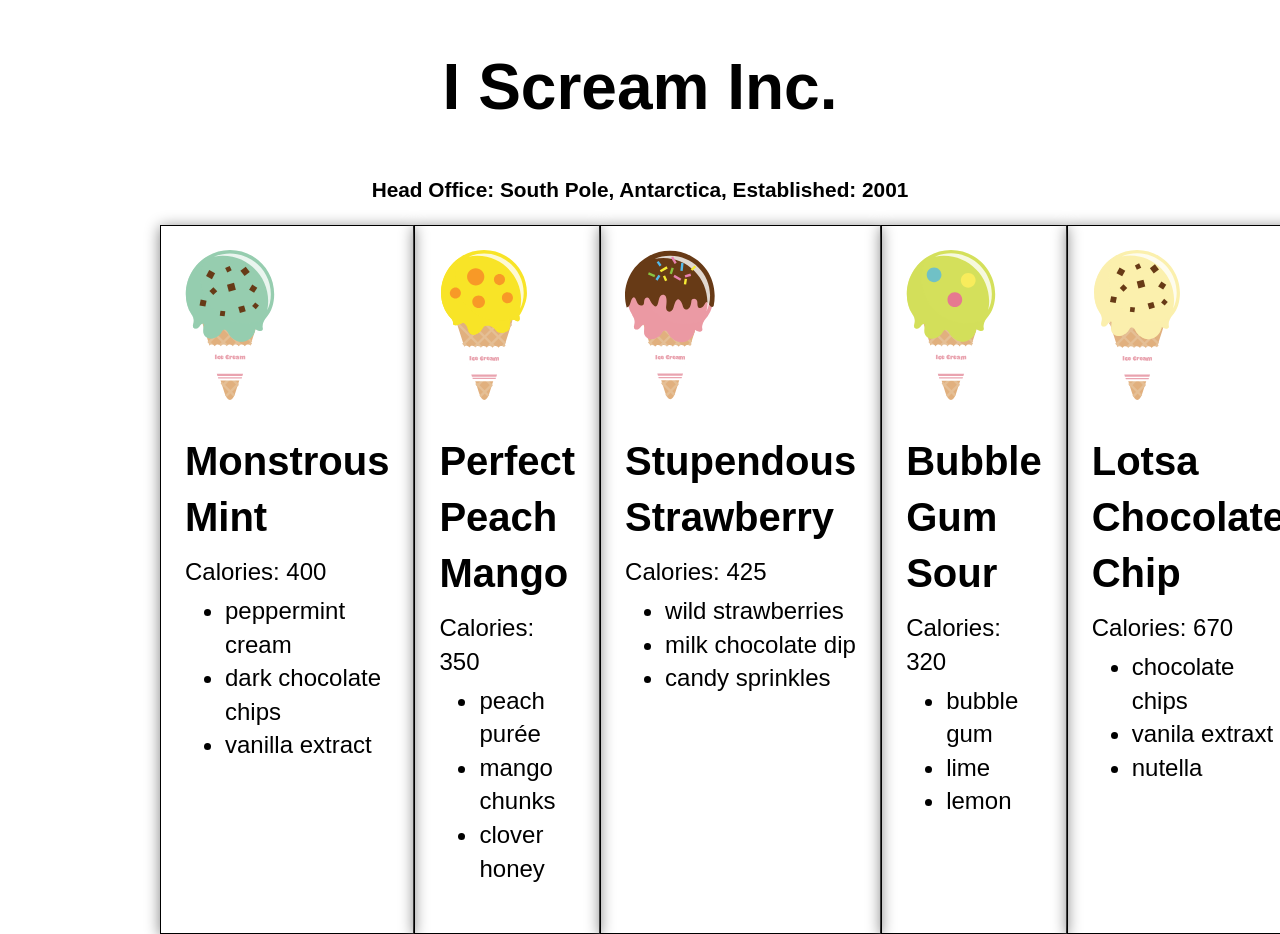
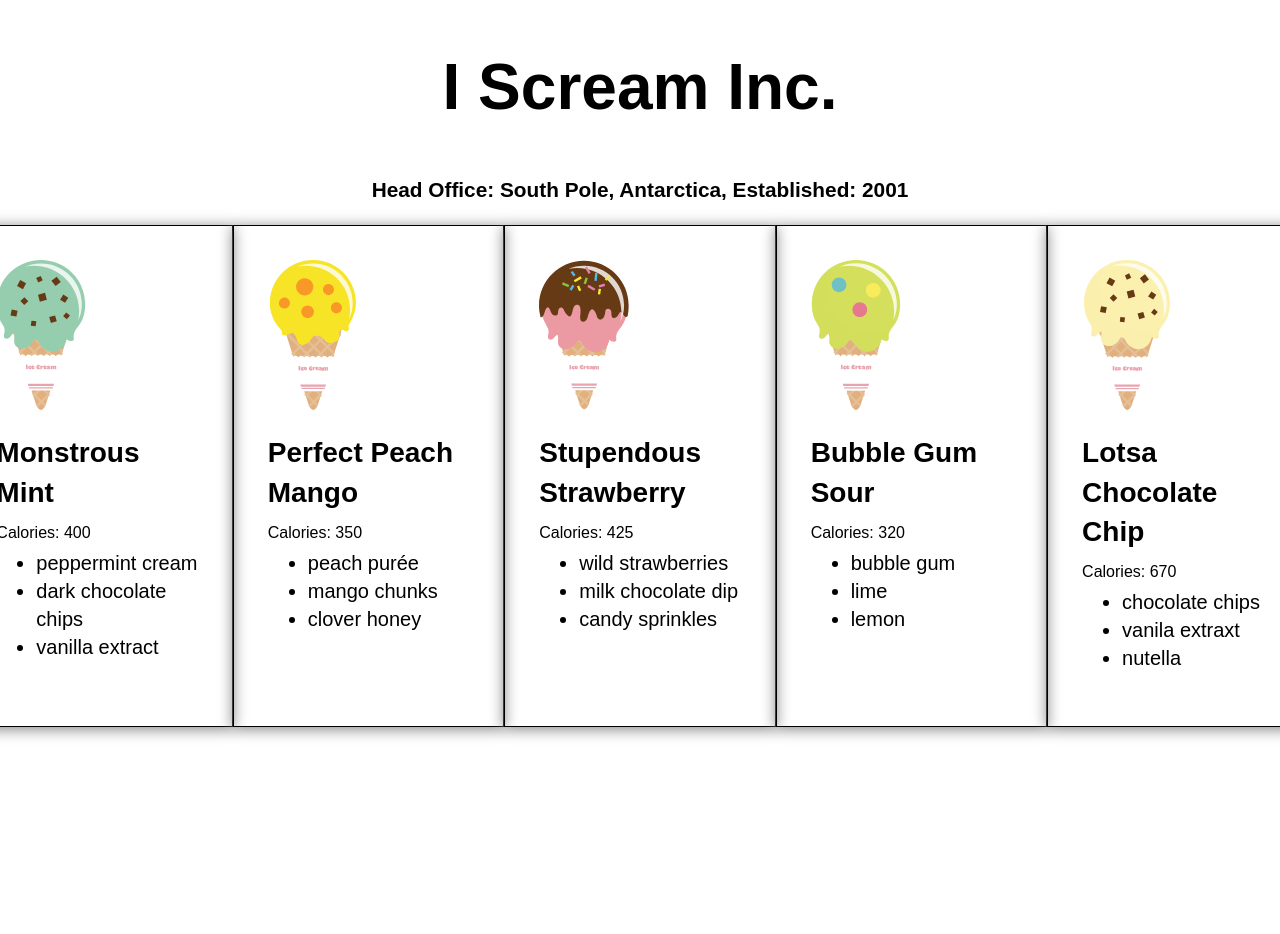
Before and after one commit to danieldidit/JSlab10, a plain HTML site: page index.html in a window 1280 px wide. Shown: the top 934 px of the page. After the commit the page ends 807 px from the top, so only its background shows below. Drawn offline with Linux system fonts and the light colour scheme.

Commit message:
lab 10 complete

```diff
--- a/css/styles.css
+++ b/css/styles.css
@@ -4,12 +4,12 @@ body {
 	font-family: sans-serif;
 	font-size: 150%;
 	line-height: 1.4;
-	width: 960px;
+	width: 100vw;
 	margin: 0 auto;
+	display: flex;
+	flex-direction: column;
+	align-items: center;
 	/* transition: all 1s; */
-}
-
-h1, h2 {
 }
 
 /* header styles */
@@ -28,14 +28,15 @@ header p {
 /* section styles */
 section {
 	display: flex;
-	justify-content: space-between;
+	justify-content: center;
 	margin-bottom: 5rem;
+	width: max-content;
 }
 section article {
 	border: 1px solid black;
 	box-shadow: 0 2px 14px grey;
 	padding: 2.5%;
-	width: 25%
+	width: 25%;
 }
 article img {
 	display: block;
@@ -44,13 +45,15 @@ article img {
 }
 section p {
   margin: 5px 0;
+  font-size: 16px;
 }
 
 section ul {
   margin-top: 0;
+  font-size: 20px;
 }
 
 h2 {
-  font-size: 2.5rem;
+  font-size: 28px;
   margin-bottom: 10px;
 }
```
Also changed, not shown: 1 other file.
